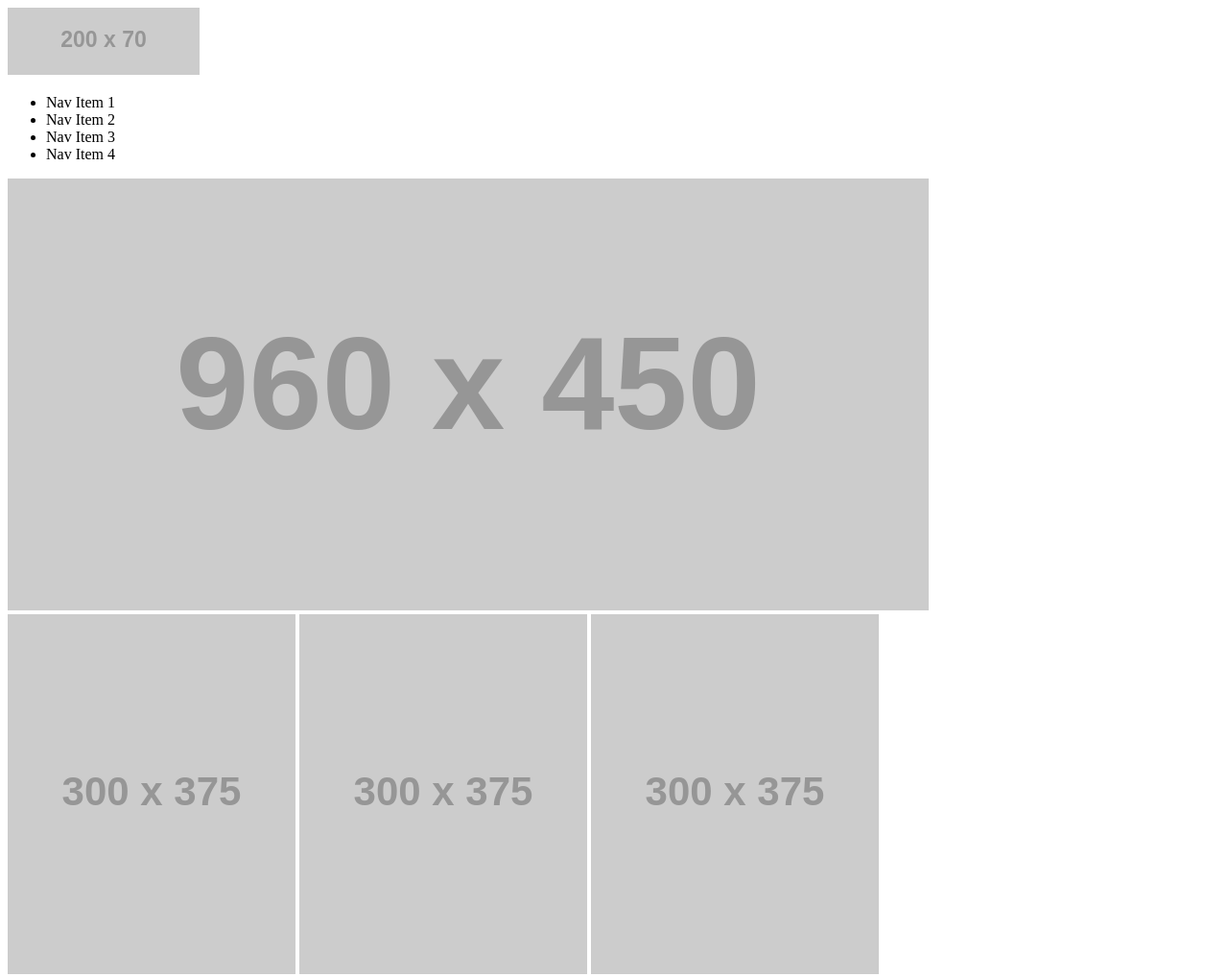
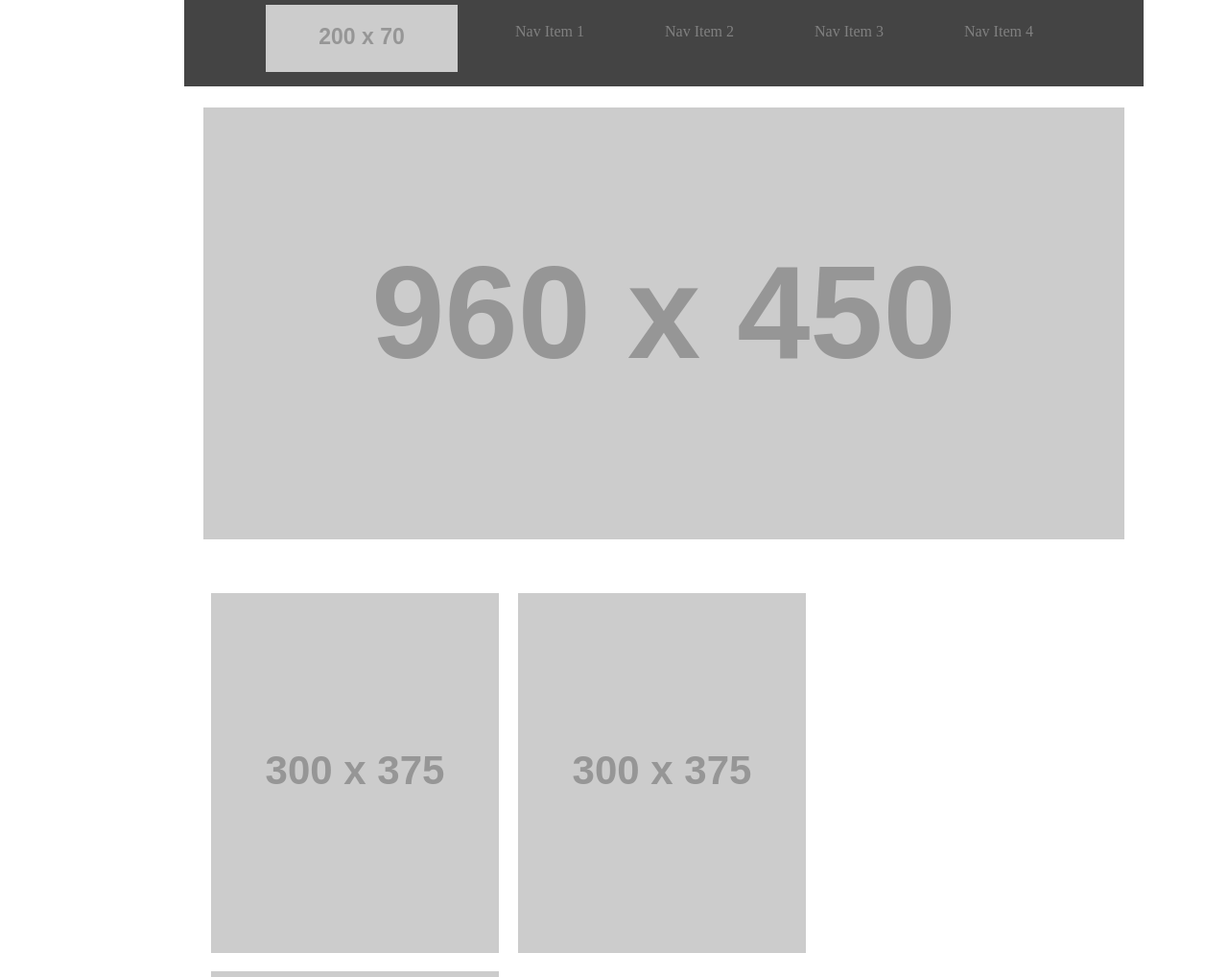
Before and after one commit to fadiHB/wirefame-exercise, a plain HTML site: page index.html in a window 1280 px wide. Shown: the top 1018 px of the page at 96% size. Drawn offline with Linux system fonts and the light colour scheme; the site is published under a folder, as on GitHub Pages, so addresses that start at the root find nothing; placeholder pictures from the web are drawn by us.

Commit message:
css link fix

```diff
--- a/index.html
+++ b/index.html
@@ -4,8 +4,8 @@
     <meta charset="UTF-8">
     <meta name="viewport" content="width=device-width, initial-scale=1.0">
     <title>Document</title>
-    <link rel="stylesheet" href="/css/reset.css">
-    <link rel="stylesheet" href="/css/style.css">
+    <link rel="stylesheet" href="css/reset.css">
+    <link rel="stylesheet" href="css/style.css">
 </head>
 <body>
 
```
